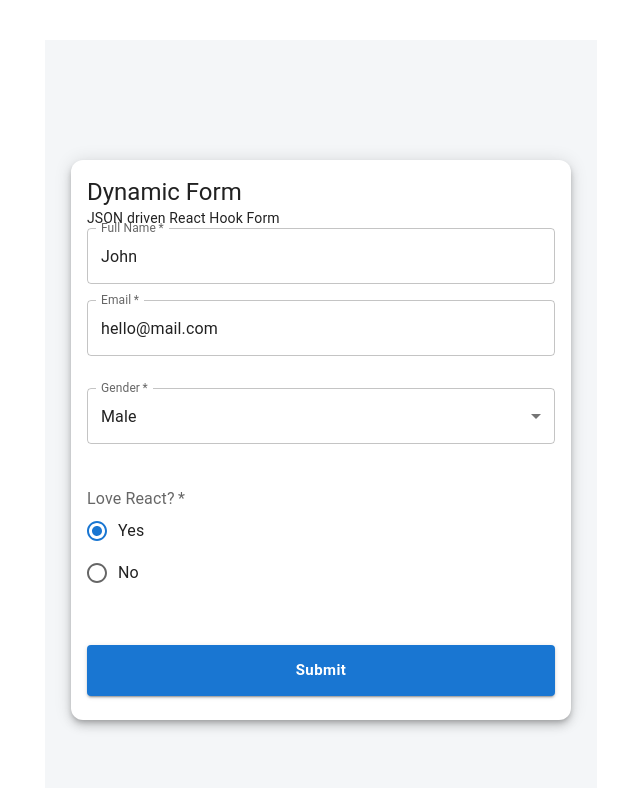
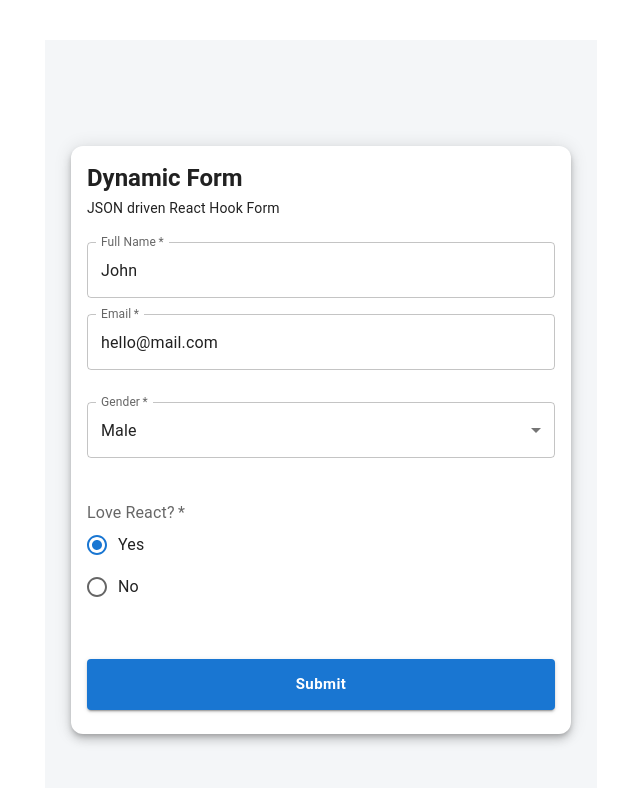
Before and after one commit to prasenjit1011/NextjsMaster16, a Next.js app: page / in a window 1280 px wide. Shown: the top 788 px of the page, without its empty margins (319-959 px from the left). Built offline with nearby package versions, Linux system fonts and the light colour scheme; what @mui/material-nextjs would draw is missing.

Commit message:
UI Updated

```diff
--- a/src/components/DynamicForm.tsx
+++ b/src/components/DynamicForm.tsx
@@ -82,13 +82,25 @@ export default function DynamicForm() {
     }}
   >
     <CardContent>
-      <Typography variant="h5" fontWeight={600} mb={0.5}>
-        Dynamic Form
-      </Typography>
+      <Typography
+  variant="h5"
+  sx={{
+    fontWeight: 600,
+    mb: 0.5,
+  }}
+>
+  Dynamic Form
+</Typography>
 
-      <Typography variant="body2" color="text.secondary" mb={3}>
-        JSON driven React Hook Form
-      </Typography>
+<Typography
+  variant="body2"
+  color="text.secondary"
+  sx={{
+    mb: 3,
+  }}
+>
+  JSON driven React Hook Form
+</Typography>
 
       <Box
         component="form"
```
